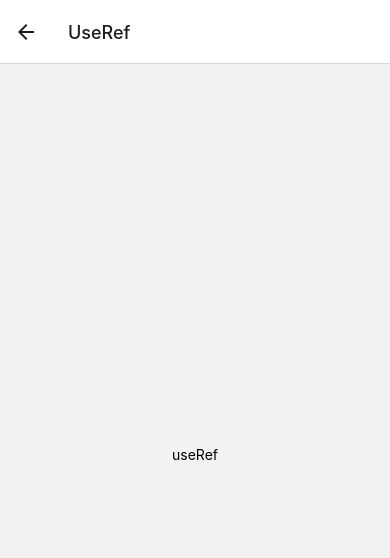
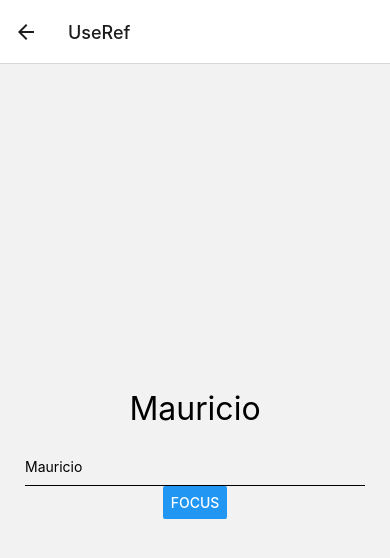
Before and after one commit to mauriciofullana/rn-hooks, a React Native app in the folder app/: screen /UseRef in a window 390 px wide. Shown: the top 558 px of the page. Built offline with nearby package versions, Linux system fonts and the light colour scheme.

Commit message:
useRef basic implementation

```diff
--- a/app/screens/UseRef.tsx
+++ b/app/screens/UseRef.tsx
@@ -1,10 +1,26 @@
-import React, { FunctionComponent, useState } from "react";
-import { View, Text, StyleSheet, Button } from "react-native";
+import React, { FunctionComponent, useRef, useState } from "react";
+import { View, Text, StyleSheet, Button, TextInput } from "react-native";
 
 const UseRefScreen: FunctionComponent = () => {
+  const [name, setName] = useState<string>("Mauricio");
+  const inputRef = useRef<TextInput>(null);
+
+  const handleButtonPress = () => {
+    inputRef.current?.focus();
+  };
+
   return (
     <View style={styles.container}>
-      <Text>useRef</Text>
+      <Text style={styles.text}>{name}</Text>
+      <View style={styles.inputContainer}>
+        <TextInput
+          ref={inputRef}
+          value={name}
+          onChangeText={setName}
+          placeholder="Name"
+        />
+      </View>
+      <Button title="Focus" onPress={handleButtonPress} />
     </View>
   );
 };
@@ -16,5 +32,16 @@ const styles = StyleSheet.create({
     flex: 1,
     justifyContent: "center",
     alignItems: "center",
+    paddingHorizontal: 25,
+  },
+  text: {
+    fontSize: 32,
+  },
+  inputContainer: {
+    width: "100%",
+    borderColor: "black",
+    borderBottomWidth: 1,
+    marginTop: 20,
+    paddingVertical: 10,
   },
 });
```
